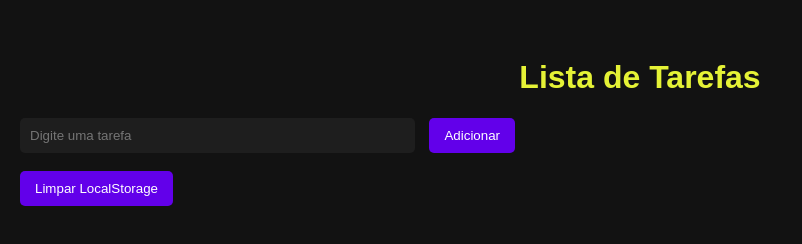
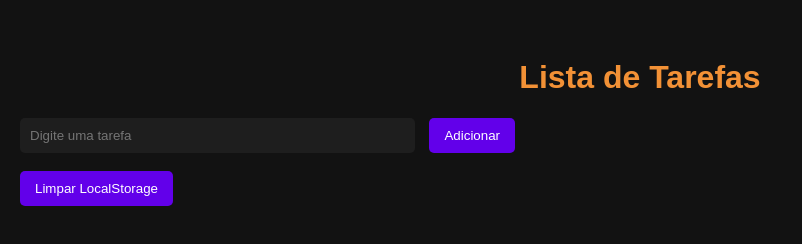
Before and after one commit to marcoscaldas/Live82CrudComLocalStorageJS, a plain HTML site: page index.html in a window 1280 px wide. Shown: the whole page, without its empty margins (0-802 px from the left). Drawn offline with Linux system fonts and the light colour scheme.

Commit message:
alterado a cor de noveo

```diff
--- a/style.css
+++ b/style.css
@@ -7,7 +7,7 @@ body {
 }
 
 h1 {
-    color: #e5f236;
+    color: #f29136;
     text-align: center;
 }
 
```
